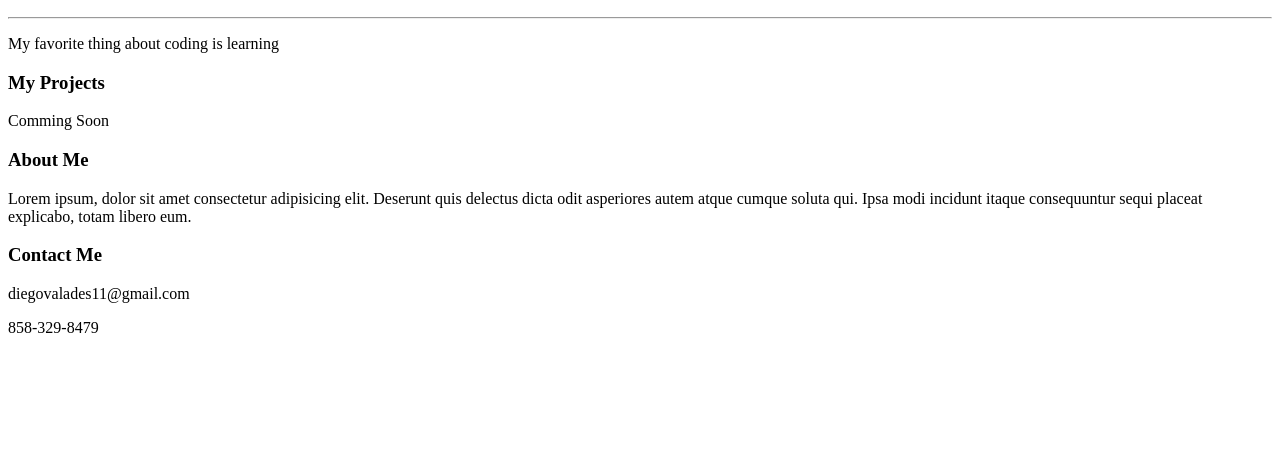
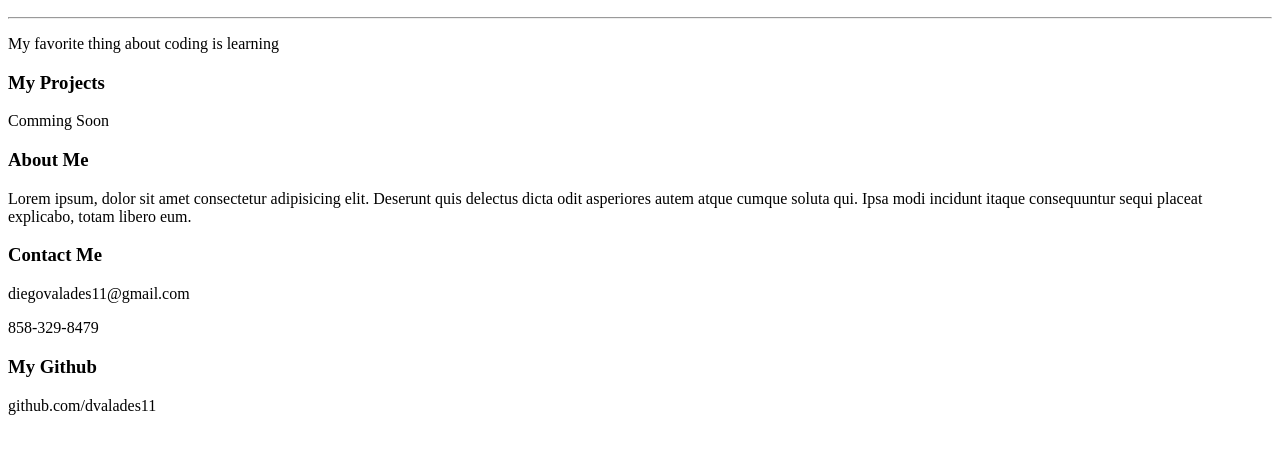
Before and after one commit to dvalades11/portfolio-1, a plain HTML site: page index.html in a window 1280 px wide. Shown: the part 110-564 px from the top of the page. Drawn offline with Linux system fonts and the light colour scheme.

Commit message:
added github section

```diff
--- a/index.html
+++ b/index.html
@@ -23,8 +23,14 @@
     <h3>About Me</h3>
     <p>Lorem ipsum, dolor sit amet consectetur adipisicing elit. Deserunt quis delectus dicta odit asperiores autem atque cumque soluta qui. Ipsa modi incidunt itaque consequuntur sequi placeat explicabo, totam libero eum.</p>
     <h3>Contact Me</h3>
-    <p>diegovalades11@gmail.com</p>
+    <p>
+        diegovalades11@gmail.com
+    </p>
     <p>858-329-8479</p>
+    <h3>My Github</h3>
+    <p>
+        github.com/dvalades11
+    </p>
 
 </div>
 <!-- Directions:
```
